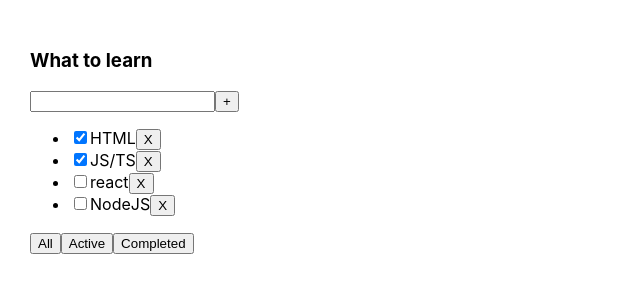
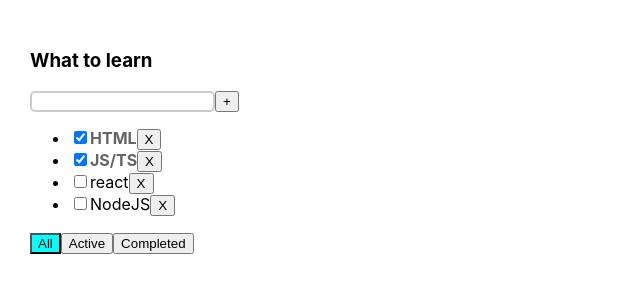
Before and after one commit to AlexNewHere/Todo-list, a React (Create React App) app: page / in a window 1280 px wide. Shown: the top 300 px of the page, without its empty margins (0-640 px from the left). Built offline with nearby package versions, Linux system fonts and the light colour scheme.

Commit message:
Monday 4 lesson

```diff
--- a/src/App.css
+++ b/src/App.css
@@ -6,3 +6,34 @@
 .App > div {
   margin-right: 50px;
 }
+
+.active-filter {
+  background-color: aqua;
+}
+
+.is-done {
+  opacity: 0.6;
+  font-weight: bold;
+}
+
+
+.error {
+
+  border: 2px solid red;
+  outline: none;
+  border-radius: 5px;
+
+  color: red;
+}
+
+.input {
+  border: 2px solid #ccc;
+  border-radius: 5px;
+  outline: none;
+}
+
+.errorText {
+  color: red;
+  font-size: 18px;
+  font-weight: bold;
+}
--- a/src/App.tsx
+++ b/src/App.tsx
@@ -25,29 +25,24 @@ function App() {
         setTask([newTask, ...task_1])
     }
 
+    const changeTaskStatus = (taskID: string, isDone: boolean) => {
+       setTask(task_1.map(el => (el.id === taskID)? {...el, isDone: isDone} : el))
+    }
+
+
     const [filter, setFilter] = useState<FilterValuesType>('all')
 
     const changeFilter = (filter: FilterValuesType) => {
         setFilter(filter)
     }
 
-    let taskForRender
-    switch (filter) {
-        case 'comleted':
-            taskForRender = task_1.filter(el => el.isDone)
-            break
-        case 'active':
-            taskForRender = task_1.filter(el => !el.isDone)
-            break
-        default:
-            taskForRender = task_1
-    }
-
     return (
         <div className="App">
             <Todolist
                 title={todoListTitle}
-                task={taskForRender}
+                task={task_1}
+                filter={filter}
+                changeTaskStatus={changeTaskStatus}
                 addTask={addTask}
                 removeTask={removeTask}
                 changeFilter={changeFilter}
--- a/src/Todolist.tsx
+++ b/src/Todolist.tsx
@@ -1,12 +1,15 @@
 import React, {ChangeEvent, FC, KeyboardEvent, useState} from 'react';
 import {FilterValuesType} from './App'
+import './App.css'
 
 type PropsType = {
     title: string
     task: Array<TaskType>
+    filter: FilterValuesType
     removeTask: (taskID: string) => void
     changeFilter: (filter: FilterValuesType) => void
     addTask: (title: string) => void
+    changeTaskStatus: (taskID: string, status: boolean) => void
 }
 export type TaskType = {
     id: string
@@ -17,37 +20,65 @@ export type TaskType = {
 
 export const Todolist: FC<PropsType> = (props: PropsType) => {
 
+    const [error, setError] = useState<boolean>(false)
+
     const [title, setTitle] = useState<string>('')
 
     const onClickAddTask = () => {
         const trimmedTitle = title.trim()
         if (!!trimmedTitle) {
             props.addTask(trimmedTitle)
+        } else {
+            setError(true)
+            setTimeout(() => setError(false), 3000)
         }
-
         setTitle('')
     }
 
-    const taskListItems = props.task.map((el) => {
-        const removeTask = () => props.removeTask(el.id)
-        return (
-            <li key={el.id}><input type="checkbox" checked={el.isDone}/>
-                <span>{el.title}</span>
-                <button onClick={removeTask}>Х</button>
-            </li>)
-    })
+    const getTasksForRender = (task: Array<TaskType>, filter: FilterValuesType): Array<TaskType> => {
+        let taskForRender
+        switch (filter) {
+            case 'comleted':
+                taskForRender = task.filter(el => el.isDone)
+                break
+            case 'active':
+                taskForRender = task.filter(el => !el.isDone)
+                break
+            default:
+                taskForRender = task
+        }
+        return taskForRender
+    }
+
+    const taskForRender: Array<TaskType> = getTasksForRender(props.task, props.filter)
+
+    const taskListItems = taskForRender.length ?
+        taskForRender.map((el) => {
+            const removeTask = () => props.removeTask(el.id)
+            const onChangeStatus = (e: ChangeEvent<HTMLInputElement>) => props.changeTaskStatus(el.id, e.currentTarget.checked)
+            const taskClasses = el.isDone ? 'is-done' : ''
+            return (
+                <li key={el.id}><input type="checkbox" checked={el.isDone} onChange={onChangeStatus}/>
+                    <span className={taskClasses}>{el.title}</span>
+                    <button onClick={removeTask}>Х</button>
+                </li>)
+        }) : <p>Нет задач</p>
 
     const onChangeInput = (e: ChangeEvent<HTMLInputElement>) => {
         setTitle(e.currentTarget.value)
+        if (error) setError(false)
     }
     const onKeyPressInput = (e: KeyboardEvent<HTMLInputElement>) => {
         if (e.key === 'Enter') onClickAddTask()
     }
-
-    const onClickAll = (filter : FilterValuesType) => {
-        return ()=>props.changeFilter(filter)
+    const onClickAll = (filter: FilterValuesType) => {
+        return () => props.changeFilter(filter)
     }
 
+    const allButtonClass = props.filter === 'all' ? 'active-filter' : ''
+    const activeButtonClass = props.filter === 'active' ? 'active-filter' : ''
+    const comletedButtonClass = props.filter === 'comleted' ? 'active-filter' : ''
+    const inputErrorClass = error ? 'error' : 'input'
 
     return (
         <div>
@@ -56,17 +87,30 @@ export const Todolist: FC<PropsType> = (props: PropsType) => {
                 <input value={title}
                        onChange={onChangeInput}
                        onKeyPress={onKeyPressInput}
+                       className={inputErrorClass}
                 />
 
                 <button onClick={onClickAddTask}>+</button>
+                {error && <div className="errorText">Title is error!!!</div>}
             </div>
             <ul>
                 {taskListItems}
             </ul>
             <div>
-                <button onClick={onClickAll('all')}>All</button>
-                <button onClick={onClickAll('active')}>Active</button>
-                <button onClick={onClickAll('comleted')}>Completed</button>
+                <button
+                    className={allButtonClass}
+                    onClick={onClickAll('all')}>All
+                </button>
+
+                <button
+                    className={activeButtonClass}
+                    onClick={onClickAll('active')}>Active
+                </button>
+
+                <button
+                    className={comletedButtonClass}
+                    onClick={onClickAll('comleted')}>Completed
+                </button>
             </div>
         </div>
     );
```
